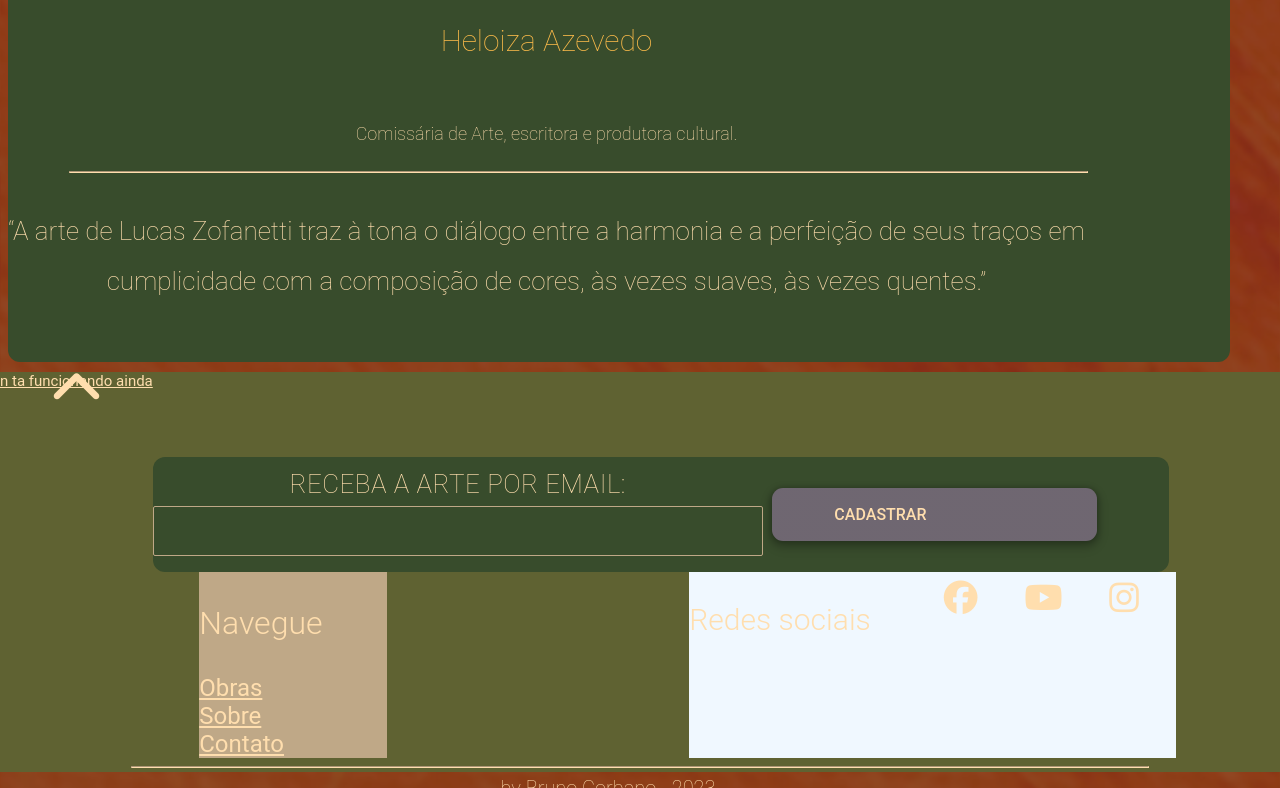
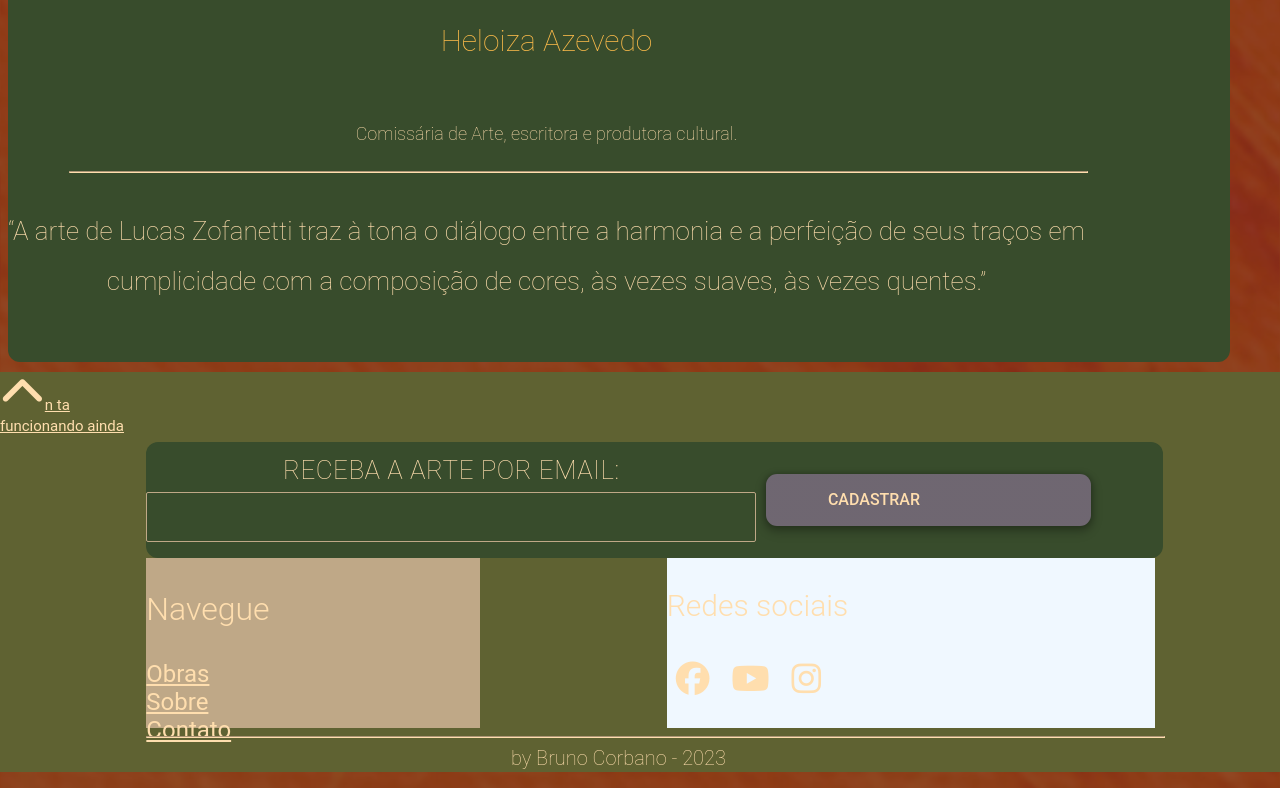
Before and after one commit to BCorbano/BCorbano.github.io, a website with bundled scripts: page footer.html in a window 1280 px wide. Shown: the part 28-816 px from the top of the page. Built offline with nearby package versions, Linux system fonts and the light colour scheme.

Commit message:
Fix footer Grid

```diff
--- a/footer.html
+++ b/footer.html
@@ -14,19 +14,18 @@
 
 <body>
     <section id="footerSection">
-        <div id="appointment">
-            <div class="card" id="appointmentCard">
-                <img class="appointmentPhoto">
-                <p class="appointmentName">Heloiza Azevedo</p>
-                <p class="appointmentTitle">Comissária de Arte, escritora e produtora cultural.</p>
+        <div id="testimonial">
+            <div class="card" id="testimonialCard">
+                <img class="testimonialPhoto">
+                <p class="testimonialName">Heloiza Azevedo</p>
+                <p class="testimonialTitle">Comissária de Arte, escritora e produtora cultural.</p>
                 <hr>
-                <p class="appointmentP">“A arte de Lucas Zofanetti traz à tona o diálogo entre a harmonia e a
+                <p class="testimonialP">“A arte de Lucas Zofanetti traz à tona o diálogo entre a harmonia e a
                     perfeição de seus traços em cumplicidade com a composição de
                     cores, às vezes suaves, às vezes quentes.”</p>
             </div>
         </div>
         <div class="footer">
-            <div id="footerUp">
                 <a href="index.html"><i class="fa-solid fa-chevron-up" id="setaFooter"></i>n ta funcionando ainda</a>
                     <!-- Alterar action e input hidden no deploy -->
                     <form action="https://formsubmit.co/bcorbano@gmail.com" method="POST" class="card" id="newsletterCard">
@@ -41,8 +40,6 @@
                                 <p class="mdc-button__label" id="newsletterSubmit">Cadastrar</p>
                         </button>
                     </form>
-            </div>
-            <div id="footerDown">
                 <nav id="navFooter">
                     <p id="navP">Navegue</p>
                     <a href="destaques.html" class="navA">Obras</a>
@@ -51,15 +48,16 @@
                 </nav>
                 <div class="social">
                     <p id="redesP">Redes sociais</p>
-                    <a href="https://www.facebook.com/lucas.z.lima/" target="_blank" class="fa-brands fa-facebook"></a>
-                    <a href="https://www.youtube.com/user/lucas77821" target="_blank" class="fa-brands fa-youtube"></a>
-                    <a href="https://www.instagram.com/lucaszofanetti/" target="_blank" class="fa-brands fa-instagram"></a>
+                    <div id="socialIcons">
+                        <a href="https://www.facebook.com/lucas.z.lima/" target="_blank" class="fa-brands fa-facebook"></a>
+                        <a href="https://www.youtube.com/user/lucas77821" target="_blank" class="fa-brands fa-youtube"></a>
+                        <a href="https://www.instagram.com/lucaszofanetti/" target="_blank" class="fa-brands fa-instagram"></a>
+                    </div>
                 </div>
                 <div id="credits">
                     <hr>
                     <p id="creditP">by Bruno Corbano - 2023</p>
                 </div>
-            </div>
         </div>
     </section>
 </body>
--- a/style.css
+++ b/style.css
@@ -545,7 +545,7 @@ span {
     font-size: 1.6875rem;
 }
 
-.fa-xmark, .fa-chevron-left, .fa-chevron-up {
+.fa-xmark, .fa-chevron-left {
     font-size: 6.5vh;
     padding-left: 80%;
     margin-right: 2vw;
@@ -556,8 +556,8 @@ span {
 }
 
 #setaFooter {
-    bottom: 44.54865181711606vh;
-    right: 89.98898958245109vw;
+    grid-area: seta;
+    font-size: 5.6vh;
 }
 
 #topIcons {
@@ -569,7 +569,7 @@ span {
 .fa-facebook, .fa-instagram, .fa-youtube {
     color: #FFDEAE;
     font-size: 4.22039859320047vh;
-    padding-right: 1.8rem;
+
 }
 
 #btnIcon{
@@ -591,13 +591,13 @@ span {
     flex-wrap: wrap;
 }
 
-#appointment {
+#testimonial {
     height: 50vh;
     width: 100vw;
     margin-bottom: auto;
 }
 
-#appointmentCard {
+#testimonialCard {
     width: 89.14203438638096vw;
     height: 43.72801875732708vh;
     padding-right: 6.35216397052596vw;
@@ -605,25 +605,25 @@ span {
     margin-top: 0;
 }
 
-.appointmentPhoto {
+.testimonialPhoto {
     background-color: aliceblue;
     border-radius: 50%;
     width: 19.85051240789363vw;
     height: 15.65416178194607vh;
 }
 
-.appointmentName {
+.testimonialName {
     color: #FCBB4A;
     line-height: 2.1975em;
     font-size: 1.875em;
 }
 
-.appointmentTitle {
+.testimonialTitle {
     line-height: 1.318125em;
     font-size: 1.125em;
 }
 
-.appointmentP {
+.testimonialP {
     line-height: 1.904375em;
     font-size: 1.625em;
 }
@@ -634,22 +634,27 @@ span {
     display: flex;
     flex-direction: column;
 
-    grid-row: 1 /  span 2;
-    grid-column: 1 /  span 2;
+    grid-area: nav;
 }
 
 .social{
     background-color:aliceblue;
 
     display: flex;
-    grid-row: 1 / span  2;
-    grid-column: 3 / span 3;
+    flex-direction: column;
+    grid-area: social;
 }
 
 .footer {
-    display: flex;
-    flex-direction: column;
-    flex-wrap: wrap;
+    display: grid;
+    grid-template-areas:
+    "seta . . . ."
+    ". newsletter newsletter newsletter ."
+    ". nav . social ."
+    ". credits credits credits ."
+    ;
+    grid-template-columns: 11.43389514694673% 26.04387227915643% 14.60997713220971% 38.11298382315576% 11.43389514694673%;
+    grid-template-rows: 16.88159437280188% 29.54279015240328% 42.67291910902696% 11.48886283704572%;
 
     background-color: #5F6232;
     width: 100vw;
@@ -659,19 +664,6 @@ span {
     position: fixed;
 }
 
-#footerUp {
-
-    display: flex;
-    height: 25vh;
-}
-#footerDown {
-    display: grid;
-    grid-template-columns:  15.698314559159819%  30.06690946048954%  38.53646142119082%  15.698314559159819%;
-    grid-template-rows: 20.98475967174678% auto;
-    justify-items: center;
-
-    height: 25vh;
-}
 
 #newsletterCard {
     width: 79.40204963157449vw;
@@ -683,6 +675,7 @@ span {
     flex-direction: column;
     flex-wrap: wrap;
 
+    grid-area: newsletter;
 }
 #newsletterLabel {
     text-transform: uppercase;
@@ -699,6 +692,7 @@ span {
     margin: 0;
     text-align: center;
     padding-left: 18%;
+
 }
 
 #navP {
@@ -717,8 +711,7 @@ span {
 }
 
 #credits {
-    grid-column: 1 /  -1;
-
+    grid-area: credits;
 }
 
 #creditP {
```
